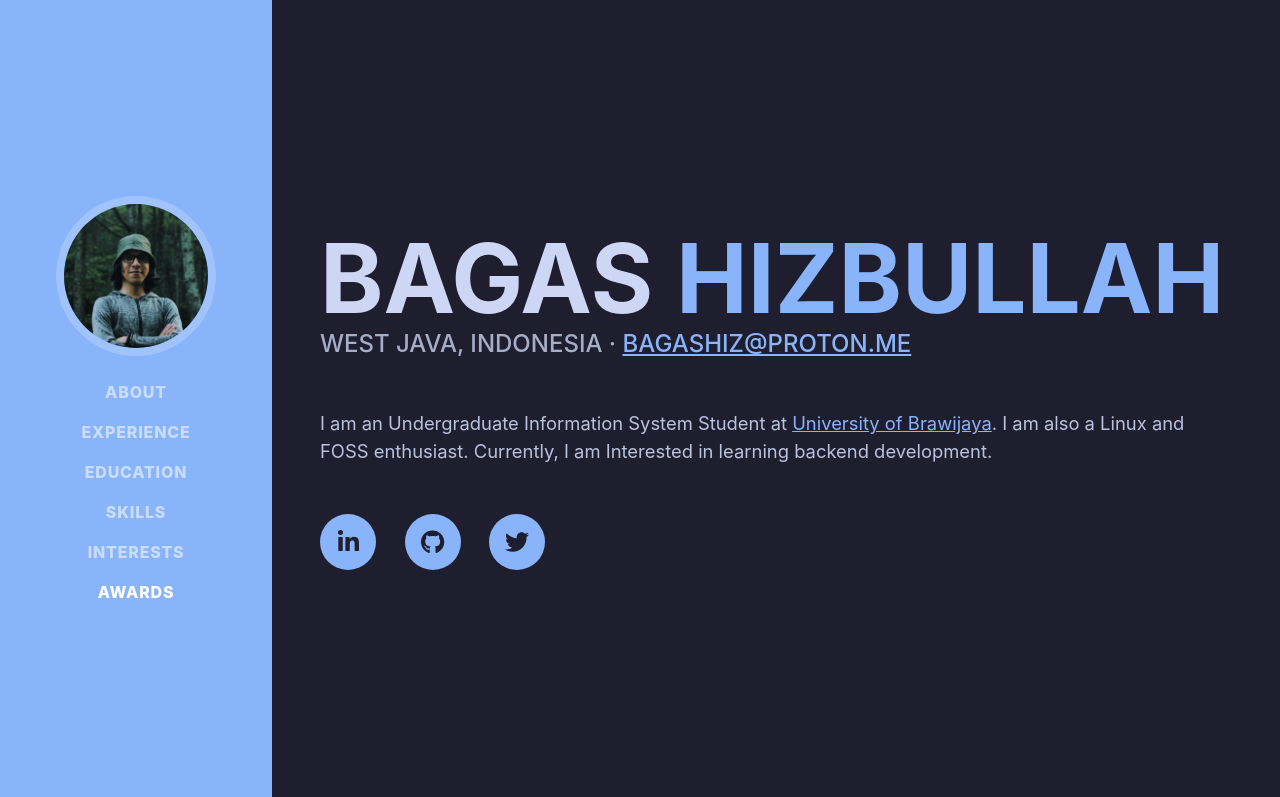
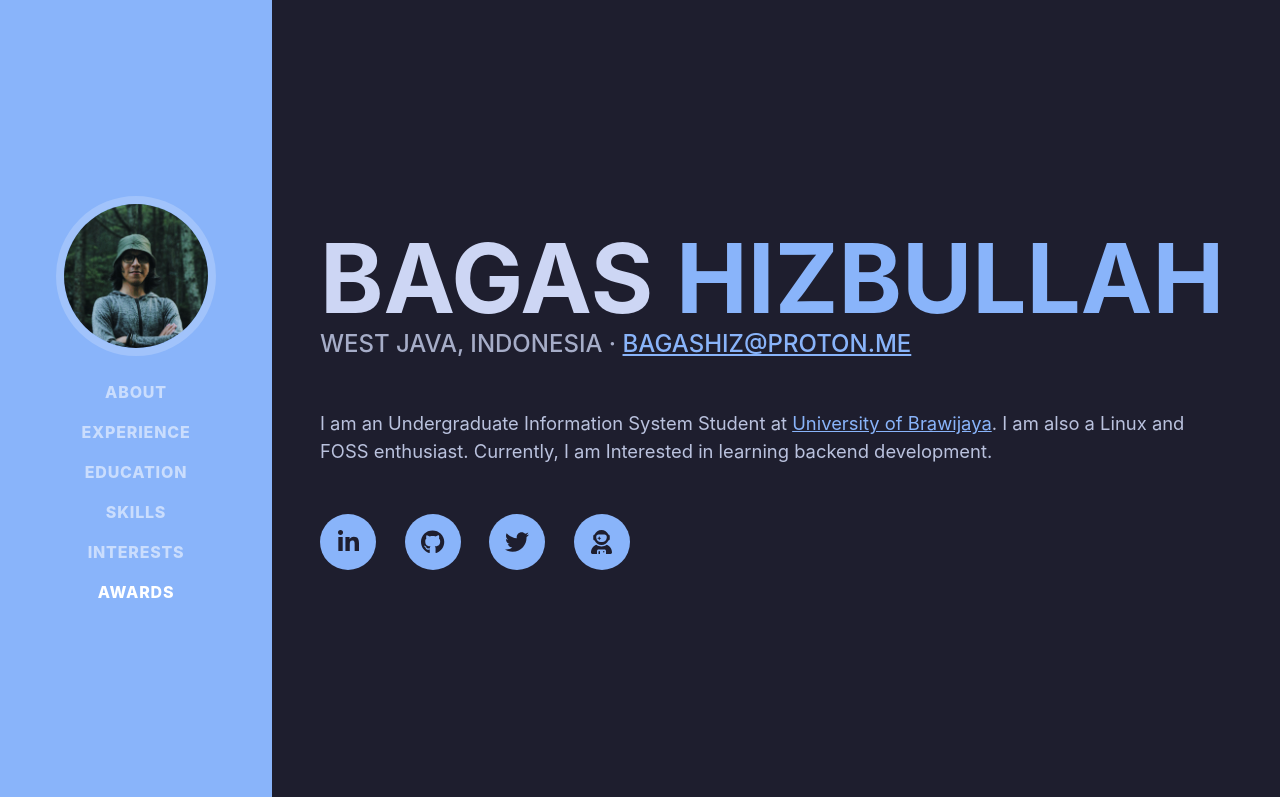
Before and after one commit to bagashiz/bagashiz.github.io, a plain HTML site: page index.html in a window 1280 px wide. Shown: the top 797 px of the page. Drawn offline with nearby package versions, Linux system fonts and the light colour scheme; a web font is replaced by a local one.

Commit message:
added odysee link

```diff
--- a/index.html
+++ b/index.html
@@ -64,6 +64,7 @@
           <a class="social-icon" href="https://github.com/bagashiz" target="_blank"><i class="fab fa-github"></i></a>
           <a class="social-icon" href="https://twitter.com/Pak_Dengklek" target="_blank"><i
               class="fab fa-twitter"></i></a>
+          <a class="social-icon" href="https://odysee.com/@PakDengklek:a" target="_blank"><i class="fa-solid fa-user-astronaut"></i></a>
         </div>
       </div>
     </section>
```
